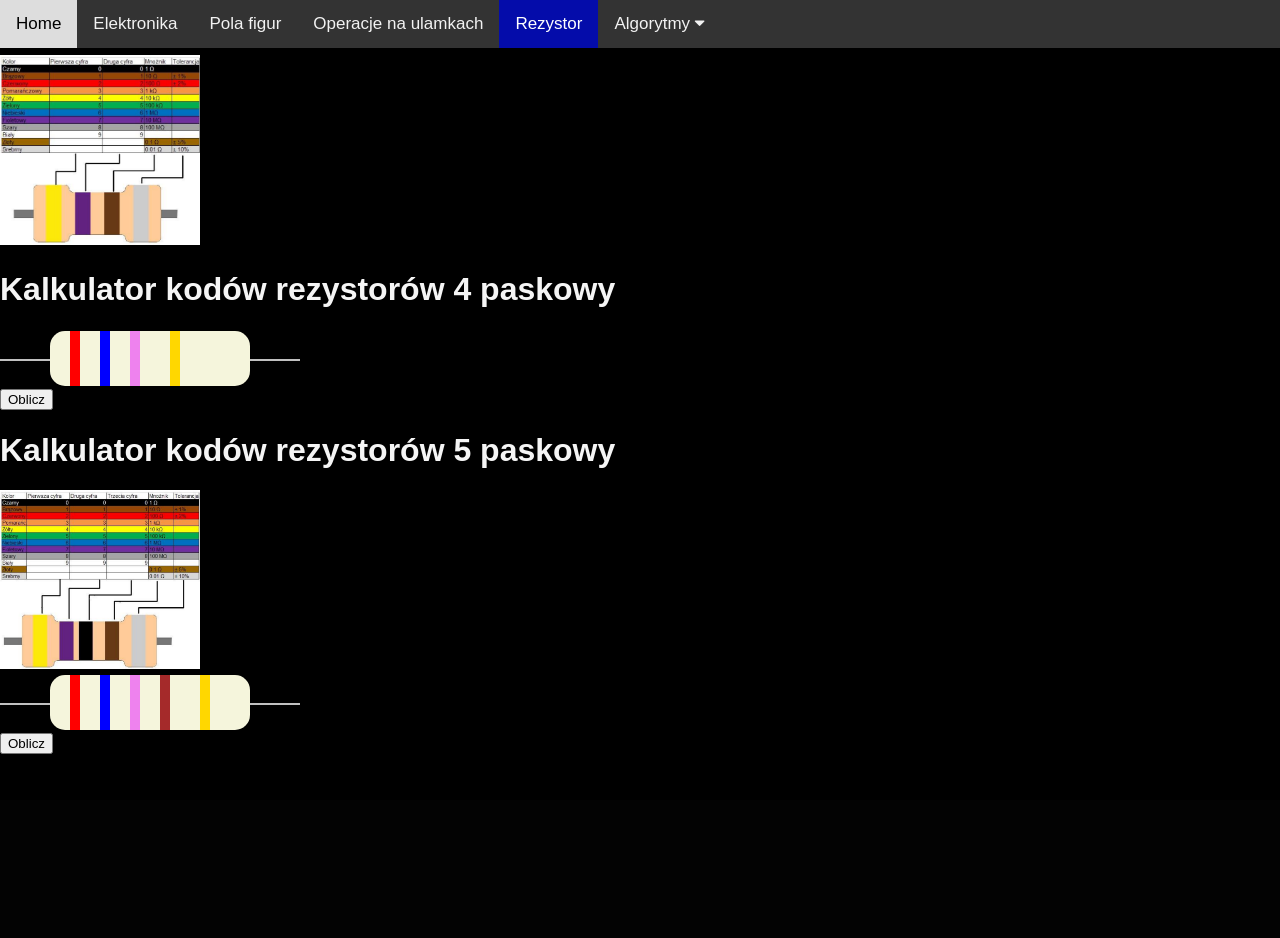
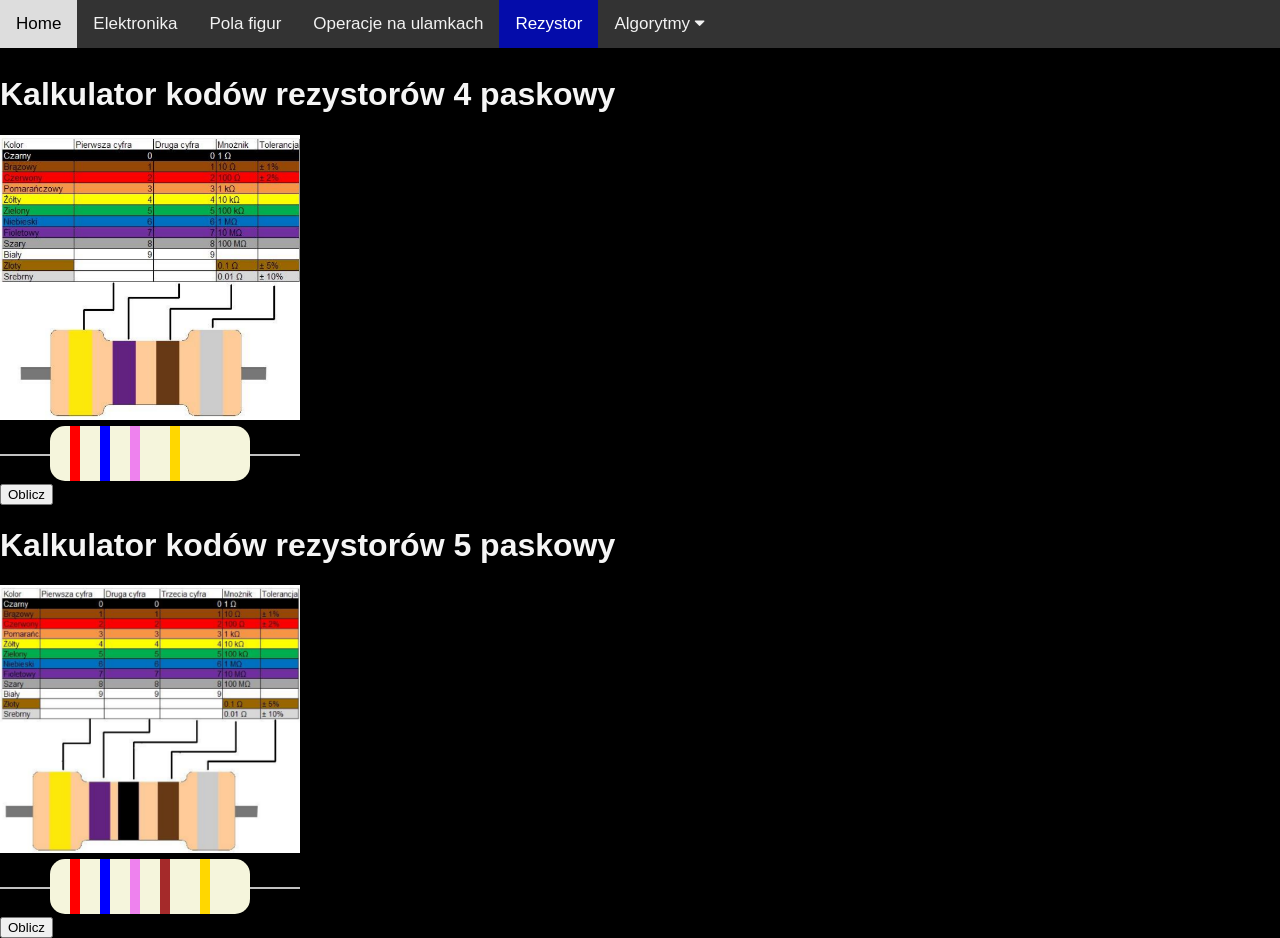
Before and after one commit to lon40seminarium-kotzian-oskar/lon40seminarium-kotzian-oskar-ale-moze-dziala, a Django app: page /rezystor/ in a window 1280 px wide. Before the commit the page ends 754 px from the top, so only its background shows below. Run offline with Django 5.2, Linux system fonts and the light colour scheme; data that the repository does not hold is empty.

Commit message:
dodane zdjecia do rezystorow v3

```diff
--- a/rezystor/static/rezystor/style.css
+++ b/rezystor/static/rezystor/style.css
@@ -70,6 +70,6 @@
 }
 
 .small-img {
-    width: 200px;
+    width: 300px;
     height: auto;
 }
--- a/rezystor/templates/rezystor/index.html
+++ b/rezystor/templates/rezystor/index.html
@@ -11,8 +11,8 @@
     <link rel="stylesheet" href="{% static 'rezystor/style.css' %}">
 
     <div id="container">
+        <h1>Kalkulator kodów rezystorów 4 paskowy</h1>
         <img src="{% static 'rezystor/images/rez_4.png' %}" class="small-img">
-        <h1>Kalkulator kodów rezystorów 4 paskowy</h1>
         <div id="resistor">
             <div id="res-wire"></div>
             <div id="res-body">
```
